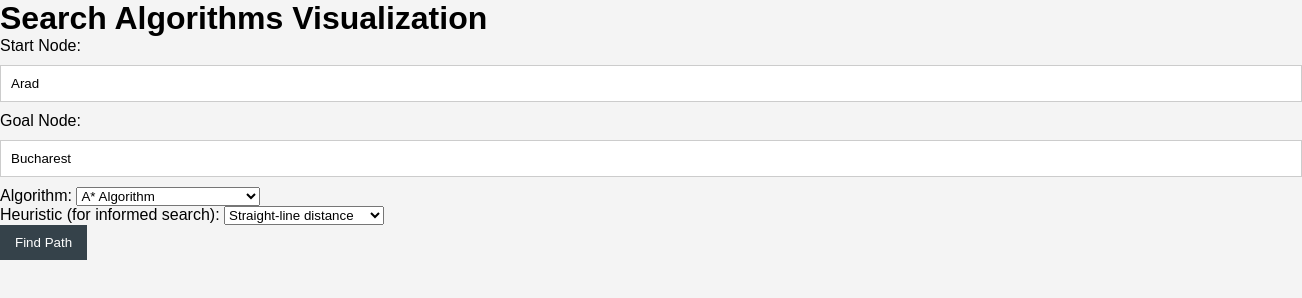
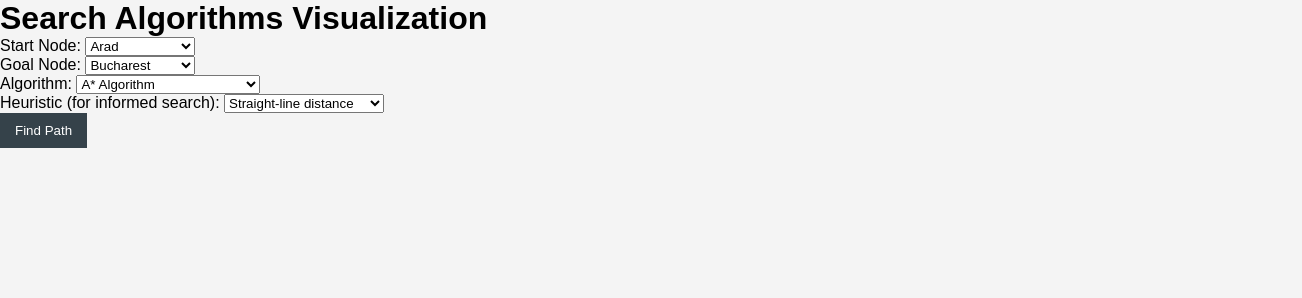
Before and after one commit to EdigarCarvalho/ai-searchs, a website built with webpack: page public/index.html in a window 1280 px wide. Shown: the whole page, 1302 px wide, since content can reach past the window. Built offline with nearby package versions, Linux system fonts and the light colour scheme.

Commit message:
Update development setup and enhance UI for search algorithms visualization

```diff
--- a/package.json
+++ b/package.json
@@ -4,7 +4,8 @@
   "description": "Visualization of different search algorithms for mapping routes",
   "scripts": {
     "build": "pnpm tsc && pnpm webpack",
-    "dev": "pnpm webpack serve --open",
+
+    "dev": "pnpm tsc && pnpm webpack serve --open",
     "start": "pnpm build && pnpm serve dist"
   },
   "dependencies": {
--- a/public/index.html
+++ b/public/index.html
@@ -1,25 +1,67 @@
 <!DOCTYPE html>
 <html lang="en">
   <head>
-    <meta charset="UTF-8">
-    <meta name="viewport" content="width=device-width, initial-scale=1.0">
+    <meta charset="UTF-8" />
+    <meta name="viewport" content="width=device-width, initial-scale=1.0" />
     <title>Search Algorithms Visualization</title>
-    <link rel="stylesheet" href="styles.css">
+    <link rel="stylesheet" href="styles.css" />
   </head>
   <body>
     <div id="app">
       <h1>Search Algorithms Visualization</h1>
 
+      <!-- Replace the existing input fields in public/index.html -->
       <div class="form-group">
         <label for="startNodeInput">Start Node:</label>
-            <input type="text" id="startNodeInput" placeholder="Enter start node (e.g. Arad)" value="Arad">
+        <select id="startNodeInput" class="form-control">
+          <option value="Arad" selected>Arad</option>
+          <option value="Bucharest">Bucharest</option>
+          <option value="Craiova">Craiova</option>
+          <option value="Drobeta">Drobeta</option>
+          <option value="Eforie">Eforie</option>
+          <option value="Fagaras">Fagaras</option>
+          <option value="Giurgiu">Giurgiu</option>
+          <option value="Hirsova">Hirsova</option>
+          <option value="Iasi">Iasi</option>
+          <option value="Lugoj">Lugoj</option>
+          <option value="Mehadia">Mehadia</option>
+          <option value="Neamt">Neamt</option>
+          <option value="Oradea">Oradea</option>
+          <option value="Pitesti">Pitesti</option>
+          <option value="Rimnicu_Vilcea">Rimnicu Vilcea</option>
+          <option value="Sibiu">Sibiu</option>
+          <option value="Timisoara">Timisoara</option>
+          <option value="Urziceni">Urziceni</option>
+          <option value="Vaslui">Vaslui</option>
+          <option value="Zerind">Zerind</option>
+        </select>
       </div>
 
       <div class="form-group">
         <label for="endNodeInput">Goal Node:</label>
-            <input type="text" id="endNodeInput" placeholder="Enter goal node (e.g. Bucharest)" value="Bucharest">
+        <select id="endNodeInput" class="form-control">
+          <option value="Arad">Arad</option>
+          <option value="Bucharest" selected>Bucharest</option>
+          <option value="Craiova">Craiova</option>
+          <option value="Drobeta">Drobeta</option>
+          <option value="Eforie">Eforie</option>
+          <option value="Fagaras">Fagaras</option>
+          <option value="Giurgiu">Giurgiu</option>
+          <option value="Hirsova">Hirsova</option>
+          <option value="Iasi">Iasi</option>
+          <option value="Lugoj">Lugoj</option>
+          <option value="Mehadia">Mehadia</option>
+          <option value="Neamt">Neamt</option>
+          <option value="Oradea">Oradea</option>
+          <option value="Pitesti">Pitesti</option>
+          <option value="Rimnicu_Vilcea">Rimnicu Vilcea</option>
+          <option value="Sibiu">Sibiu</option>
+          <option value="Timisoara">Timisoara</option>
+          <option value="Urziceni">Urziceni</option>
+          <option value="Vaslui">Vaslui</option>
+          <option value="Zerind">Zerind</option>
+        </select>
       </div>
-
       <div class="form-group">
         <label for="algorithmSelect">Algorithm:</label>
         <select id="algorithmSelect" class="form-control">
@@ -52,7 +94,11 @@
 
       <div id="results"></div>
     </div>
+    <!--
+    <script defer src="./../dist/bundle.js"></script>
+    <script defer src="./../dist/app.js"></script> -->
 
-    <script src="./dist/bundle.js"></script>
+    <!-- Replace both script tags with this single one -->
+    <script defer src="/bundle.js"></script>
   </body>
 </html>
--- a/src/app.ts
+++ b/src/app.ts
@@ -1,5 +1,3 @@
-import { Graph } from './models/Graph';
-import { Node } from './models/Node';
 import { setupEventHandlers } from './ui/eventHandlers';
 
 document.addEventListener('DOMContentLoaded', async () => {
--- a/src/ui/eventHandlers.ts
+++ b/src/ui/eventHandlers.ts
@@ -13,6 +13,8 @@ import { SearchResult } from '../models/SearchResult';
 import { loadMap } from '../utils/mapLoader';
 import { visualizePath } from '../utils/pathVisualizer';
 import { manhattanDistance, euclideanDistance, zeroHeuristic } from '../utils/heuristics';
+
+
 
 export async function setupEventHandlers() {
     const searchButton = document.getElementById('searchButton');
```
Also changed, not shown: public/mapData.json (deleted, +0 -34 lines). Lines whose indentation alone changed are shown as unchanged.
